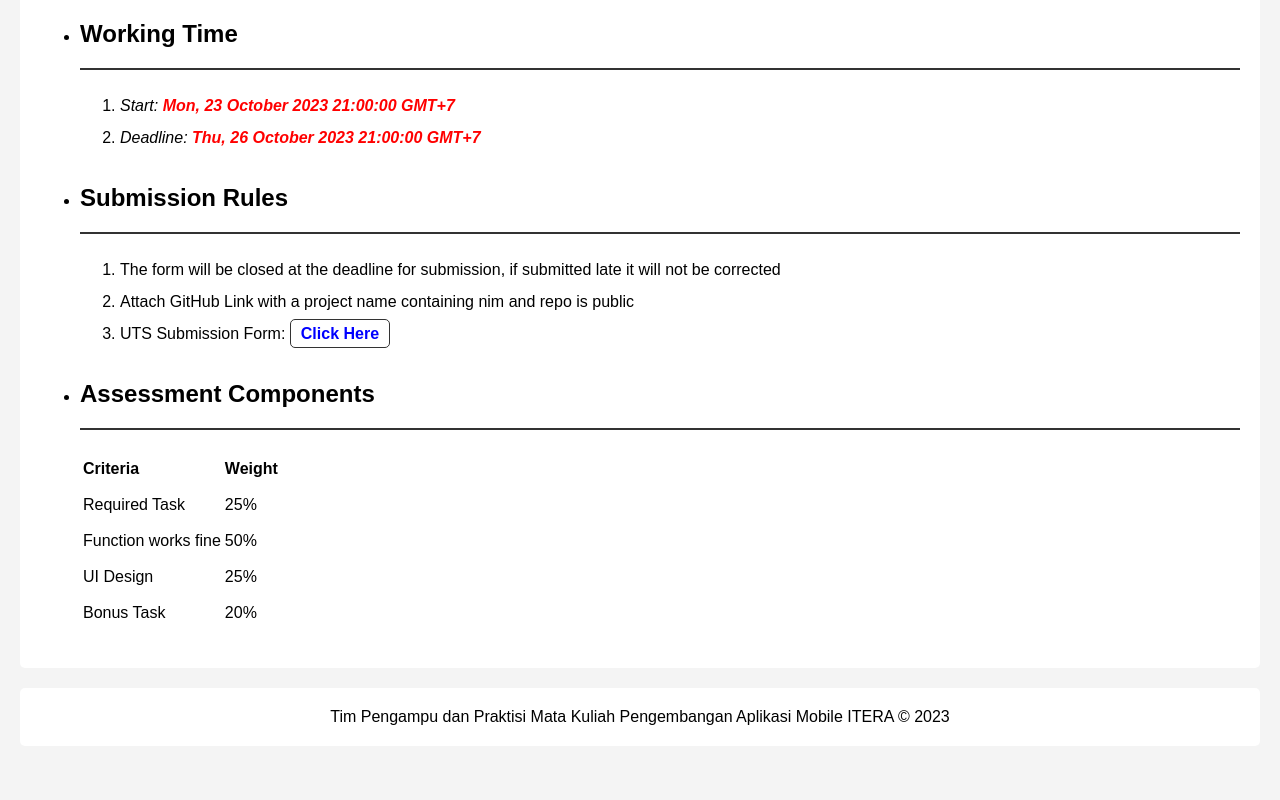
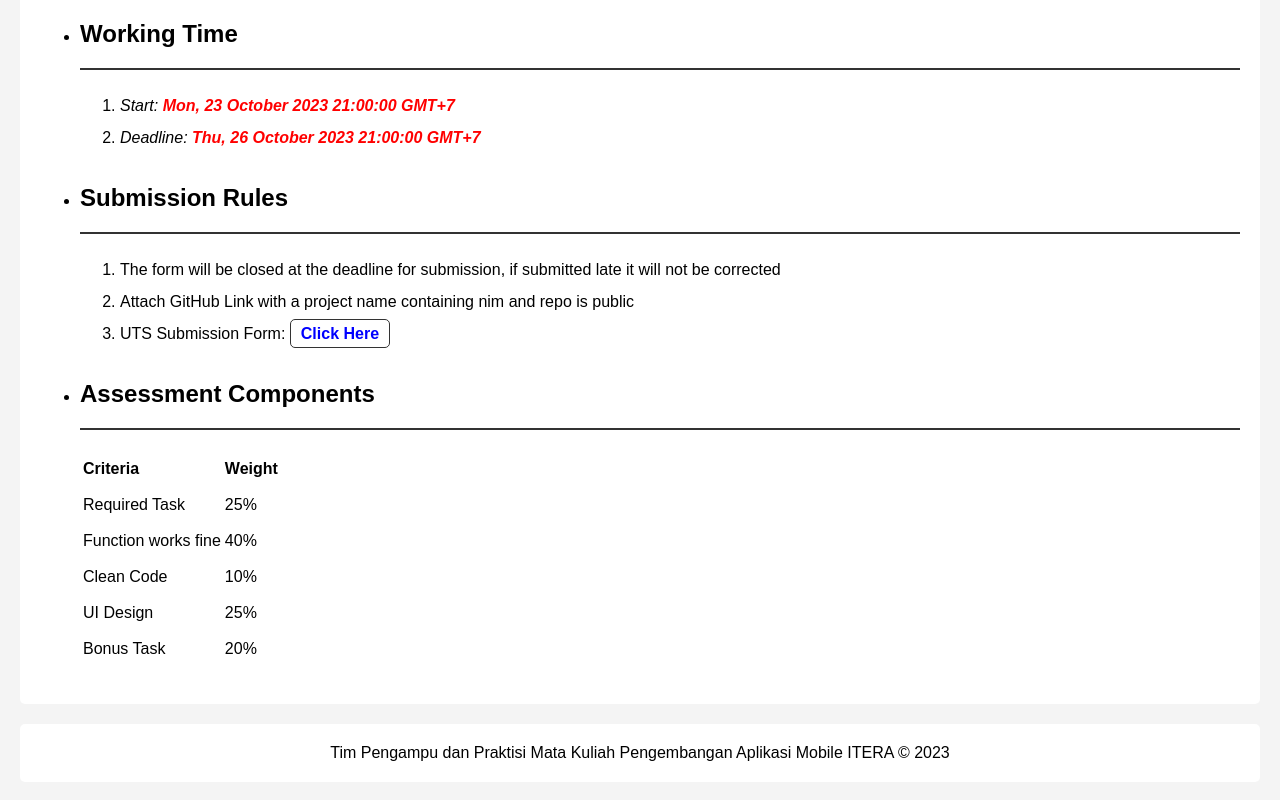
Before and after one commit to ab2rahman/iterapamuts2023, a plain HTML site: page index.html in a window 1280 px wide. Shown: the part 2901-3701 px from the top of the page. Before the commit the page ends 3667 px from the top, so only its background shows below. Drawn offline with Linux system fonts and the light colour scheme.

Commit message:
add clean code as one of assessment component

```diff
--- a/index.html
+++ b/index.html
@@ -116,7 +116,11 @@
                     </tr>
                     <tr>
                         <td>Function works fine</td>
-                        <td>50%</td>
+                        <td>40%</td>
+                    </tr>
+                    <tr>
+                        <td>Clean Code</td>
+                        <td>10%</td>
                     </tr>
                     <tr>
                         <td>UI Design</td>
```
